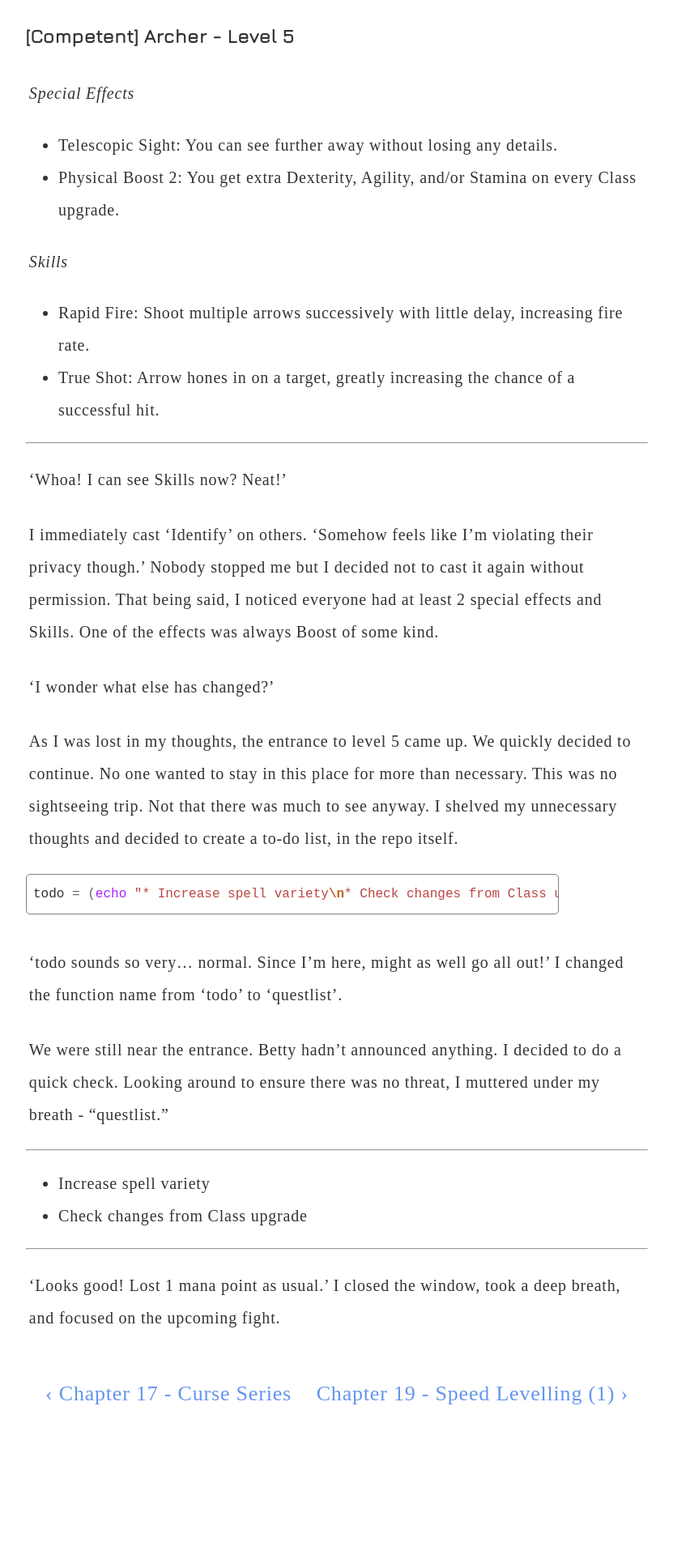
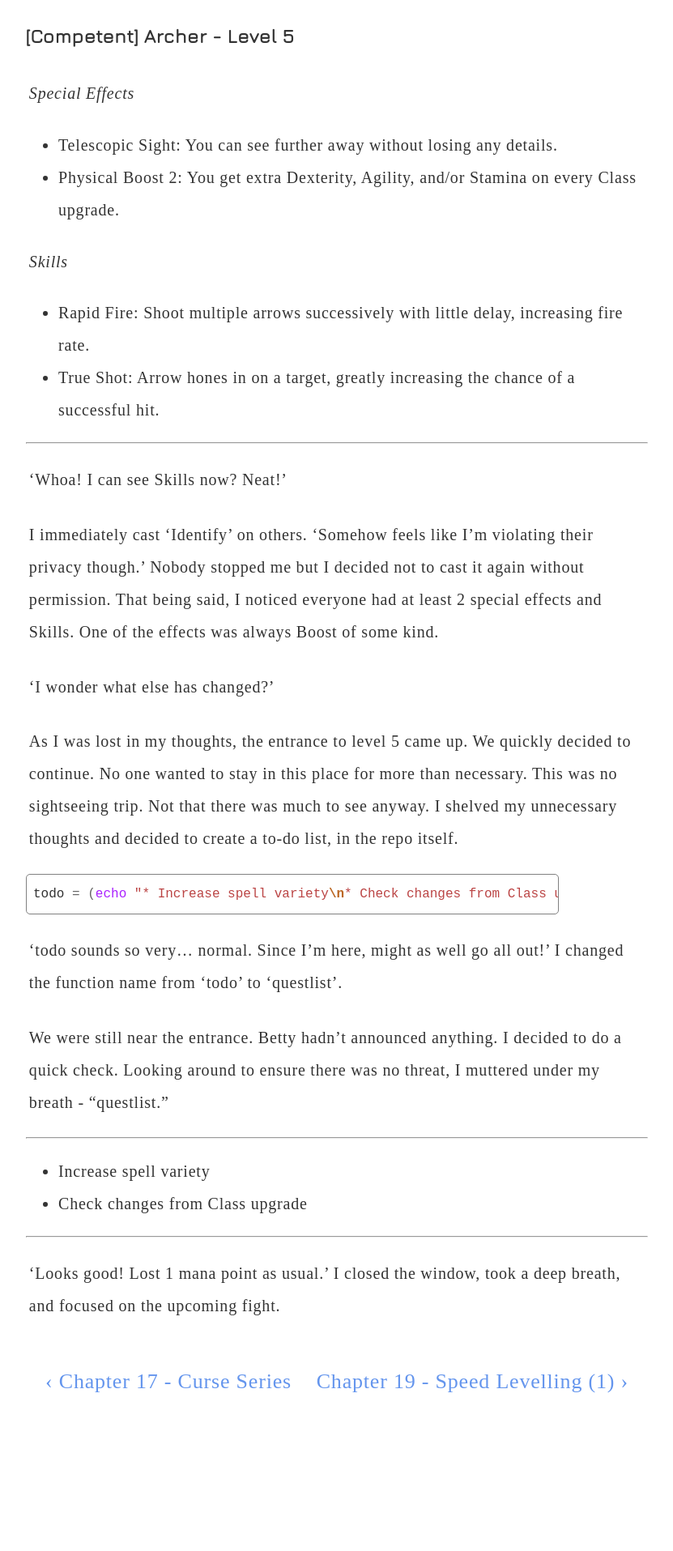
Before and after one commit to EMPAT94/empat94.github.io, a Jekyll site: the page built from _gs/Chapter 18 - The Mage Situation.md, in a window 1280 px wide. Shown: the part 3606-5521 px from the top of the page at 81% size, without its empty margins (224-1055 px from the left). Built offline with Jekyll 4.4.1, drawn with Linux system fonts in a browser that asks for light colours; some web fonts are replaced; comment, search, counter and statistics services are not loaded.

```diff
--- a/_sass/main.scss
+++ b/_sass/main.scss
@@ -38,6 +38,7 @@
   max-width: 50vw;
   border: 1px solid grey;
   border-radius: 5px;
+  vertical-align: bottom;
 }
 
 @media only screen and (max-width: 960px) {
```
Also changed, not shown: .gitmodules.
